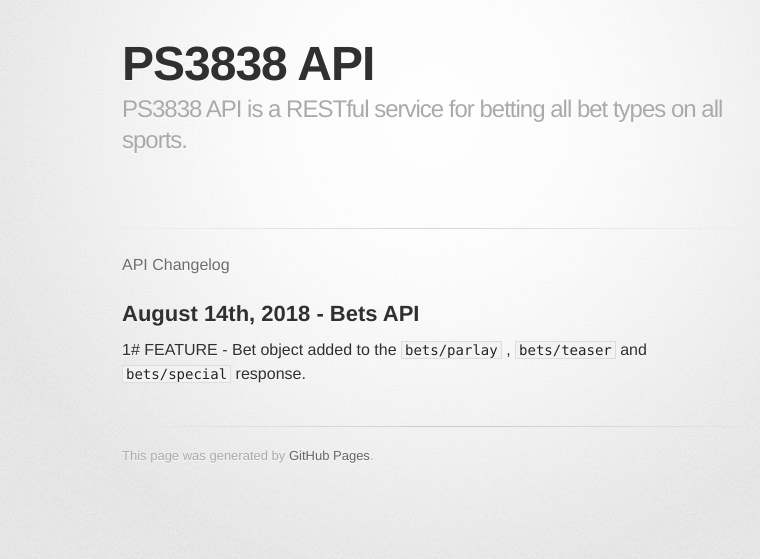
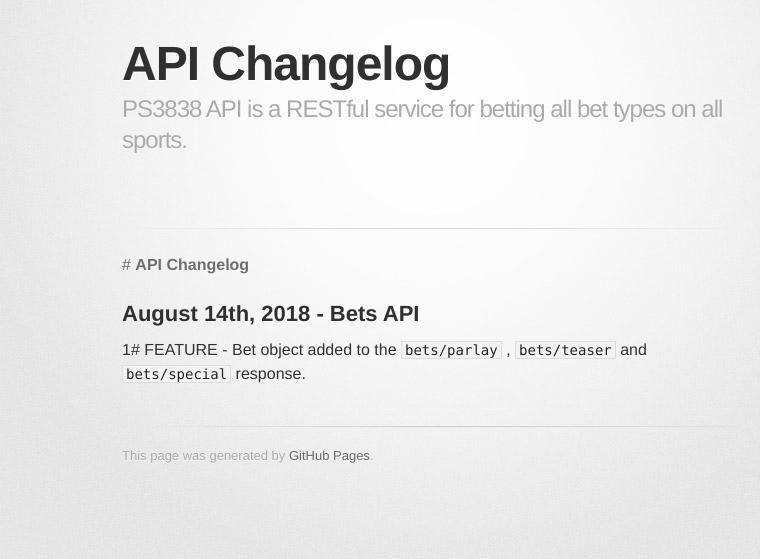
Before and after one commit to ps3838api/ps3838api.github.io, a Jekyll site: the page built from ChangesLog.md, in a window 1280 px wide. Shown: the top 559 px of the page, without its empty margins (208-968 px from the left). Built offline with Jekyll 4.4.1, drawn with Linux system fonts in a browser that asks for light colours; some web fonts are replaced; our own code applies the rules of GitHub Pages for plain Markdown files.

Commit message:
Update ChangesLog.md

```diff
--- a/ChangesLog.md
+++ b/ChangesLog.md
@@ -1,4 +1,4 @@
-API Changelog
+ #  **API Changelog**
 
 ## August 14th, 2018 - Bets API
 
```
